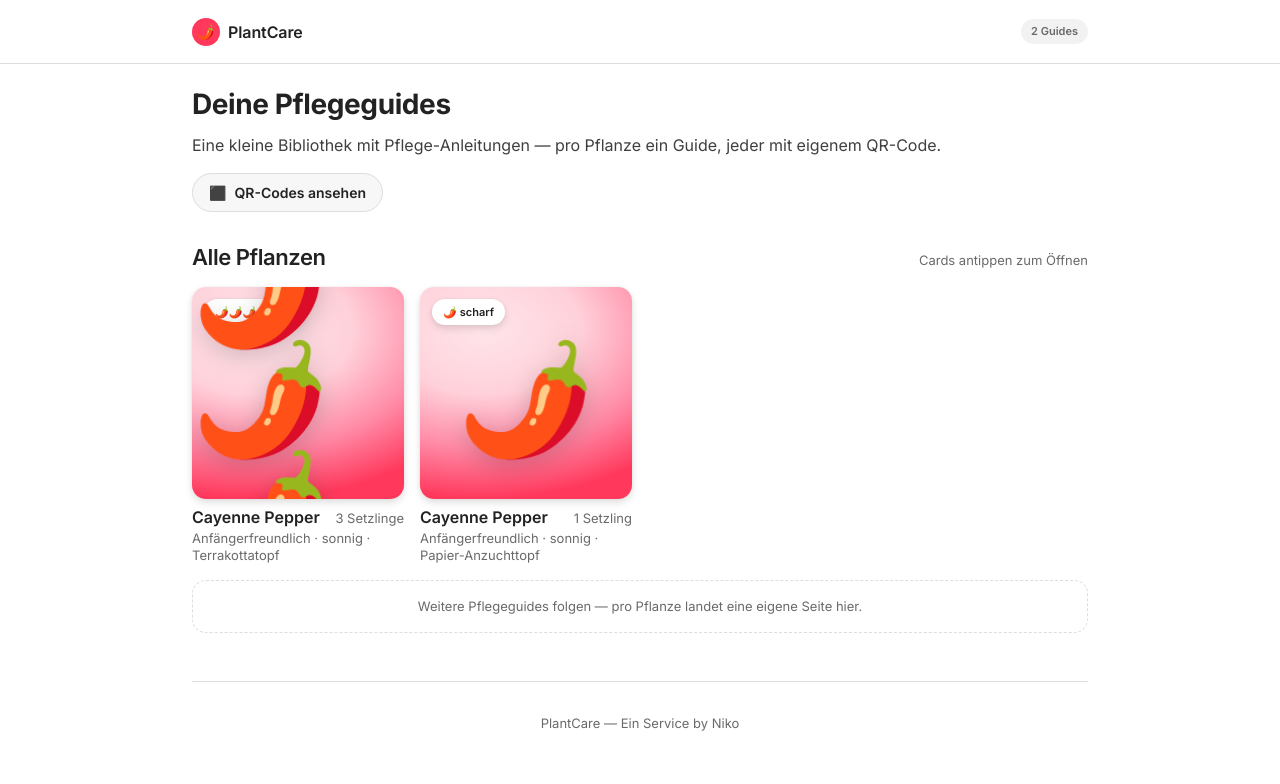
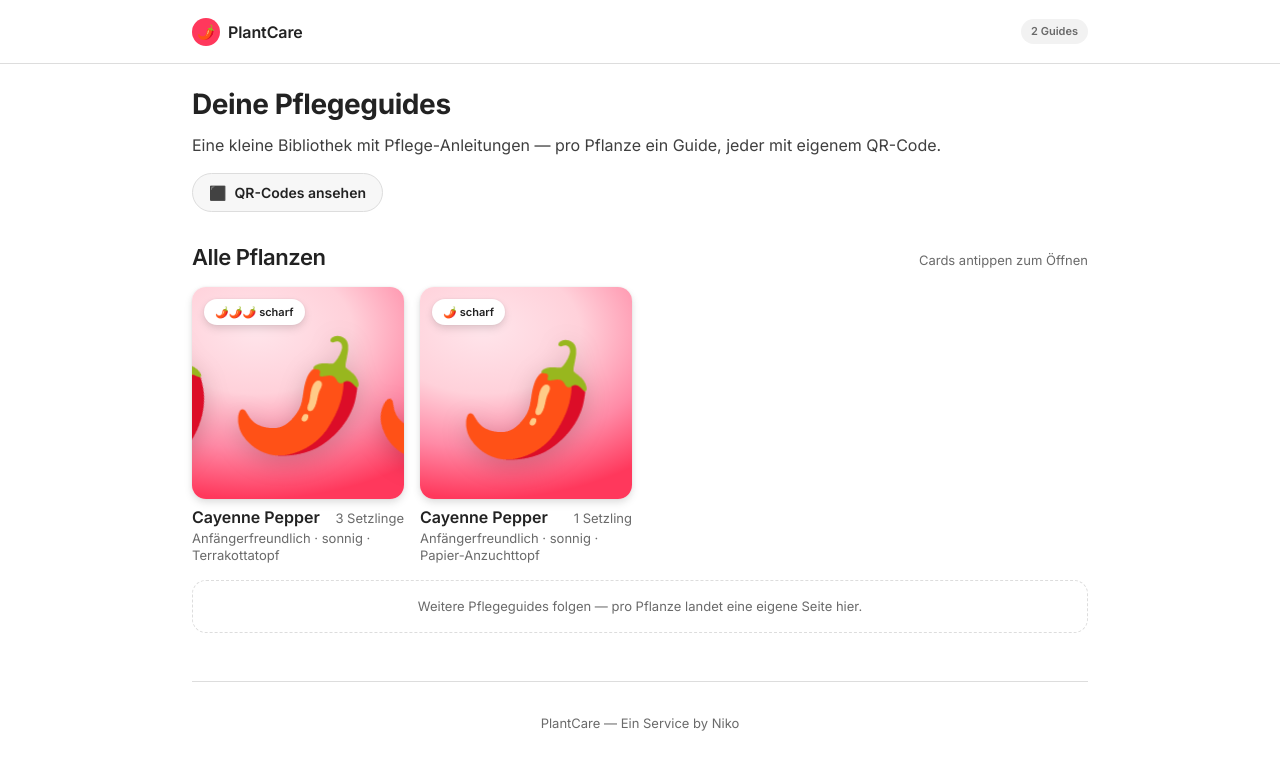
Before and after one commit to HausBlick/PlantCare, a plain HTML site: page index.html in a window 1280 px wide. Drawn offline with Linux system fonts and the light colour scheme.

Commit message:
Fan layout for multi-emoji cards to avoid overflow
Co-Authored-By: Claude Sonnet 4.6 <noreply@anthropic.com>

```diff
--- a/index.html
+++ b/index.html
@@ -213,6 +213,16 @@
     gap: 3px;
   }
 
+  /* ── Scene fan layout ───────────────────── */
+  .scene-fan { gap: 0; }
+  .scene-fan span {
+    display: inline-block;
+    transform-origin: bottom center;
+  }
+  .scene-fan span:nth-child(1) { transform: rotate(-22deg) translate(6px, 6px); }
+  .scene-fan span:nth-child(2) { transform: rotate(0deg) translateY(-4px); }
+  .scene-fan span:nth-child(3) { transform: rotate(22deg) translate(-6px, 6px); }
+
   /* Photo backgrounds — one gradient per plant */
   .bg-cayenne {
     background:
@@ -339,7 +349,7 @@
       <a class="plant-card" href="cayenne-peppers.html" aria-label="Cayenne Pepper Pflegeguide öffnen">
         <div class="plant-photo bg-cayenne">
           <div class="badge"><span aria-hidden="true">🌶️🌶️🌶️</span> scharf</div>
-          <div class="scene" aria-hidden="true">🌶️🌶️🌶️</div>
+          <div class="scene scene-fan" aria-hidden="true"><span>🌶️</span><span>🌶️</span><span>🌶️</span></div>
         </div>
         <div class="plant-meta">
           <div class="plant-title-row">
```
